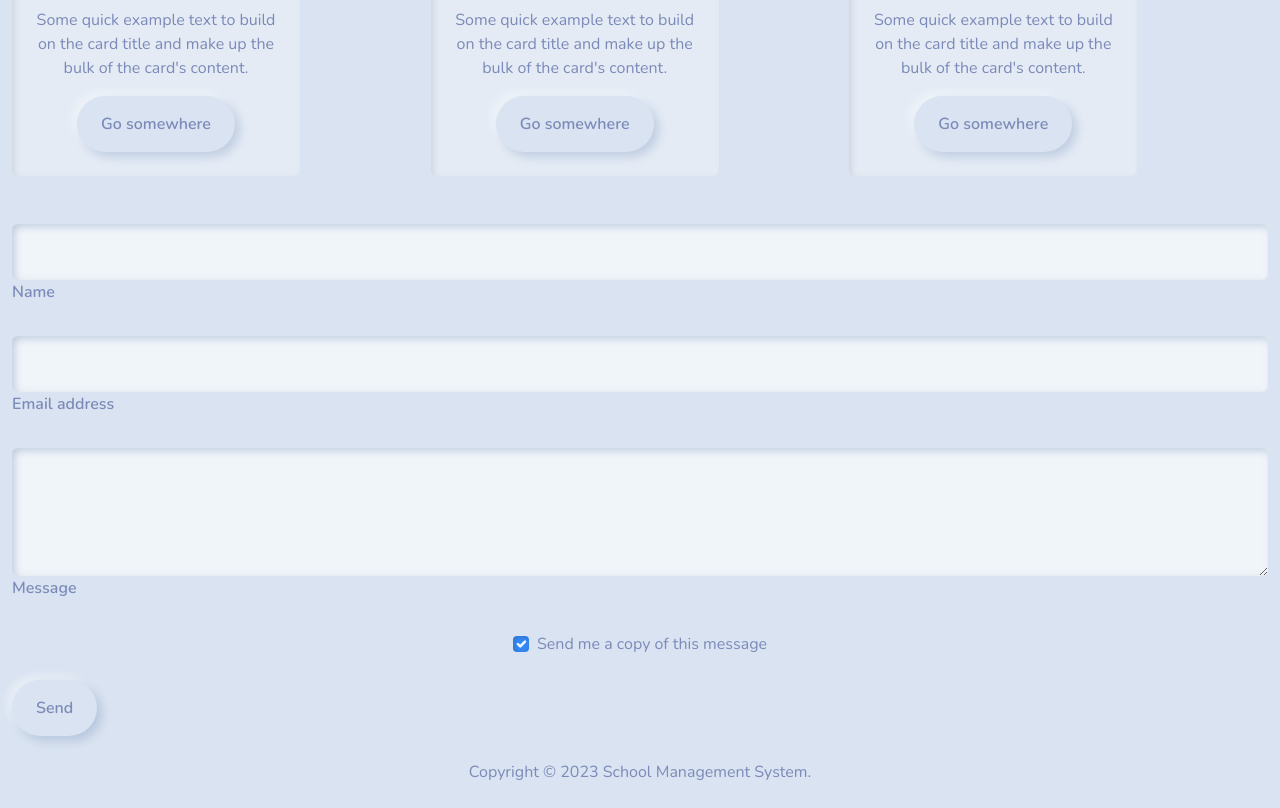
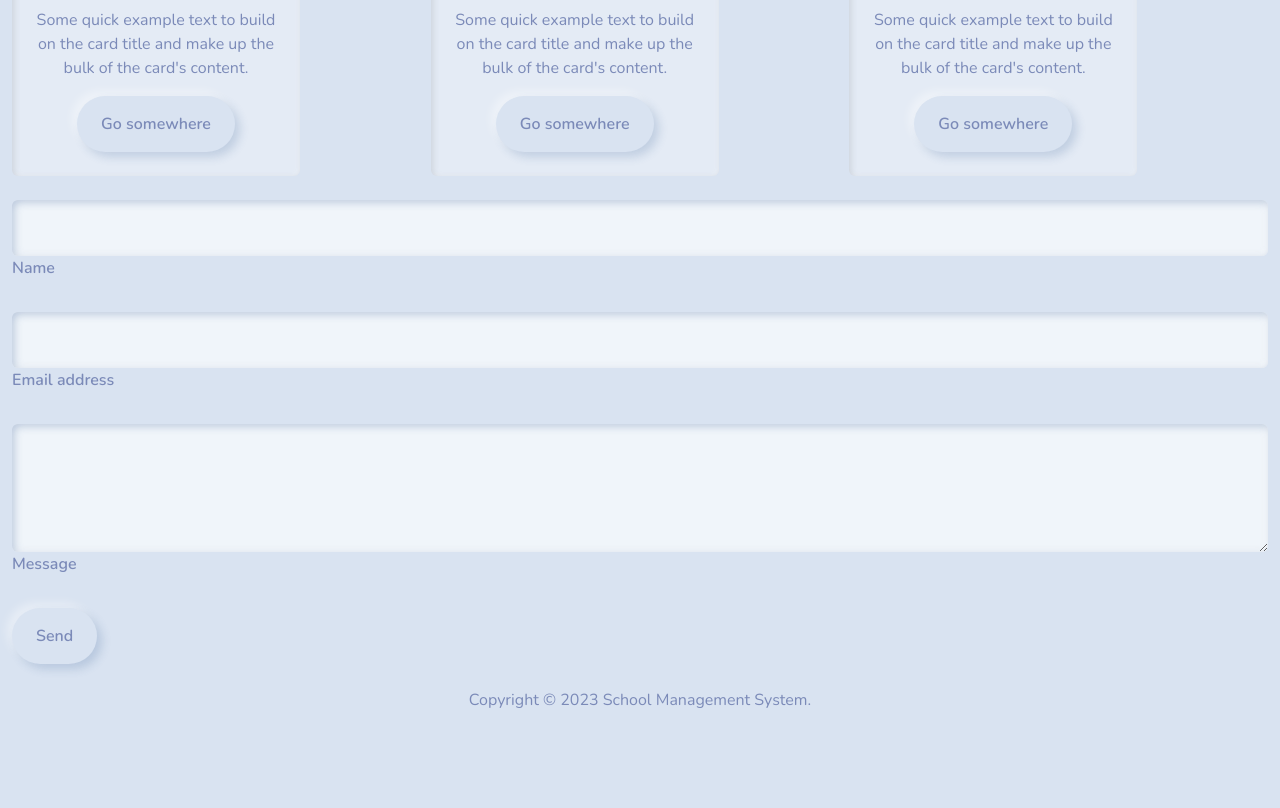
Before and after one commit to Jabir254/school_mgt_system, a Django app: page / in a window 1280 px wide. Shown: the part 1472-2280 px from the top of the page. After the commit the page ends 2180 px from the top, so only its background shows below. Run offline with Django 4.2, Linux system fonts and the light colour scheme; some libraries are stand-ins or nearby versions.

Commit message:
removed a checkbox

```diff
--- a/sms/school/students/templates/students/landing.html
+++ b/sms/school/students/templates/students/landing.html
@@ -75,7 +75,7 @@
 		</div>
 	  </div>
 
-	  <form class="mt-5">
+	  <form class="mt-4">
 			<!-- Name input -->
 			<div class="form-outline mb-4">
 			  <input type="text" id="form4Example1" class="form-control" />
@@ -94,14 +94,6 @@
 			  <label class="form-label" for="form4Example3">Message</label>
 			</div>
 
-			<!-- Checkbox -->
-			<div class="form-check d-flex justify-content-center mb-4">
-			  <input class="form-check-input me-2" type="checkbox" value="" id="form4Example4" checked />
-			  <label class="form-check-label" for="form4Example4">
-				Send me a copy of this message
-			  </label>
-			</div>
-
 			<!-- Submit button -->
 			<button type="submit" class="btn btn-primary btn-block mb-4">Send</button>
 	  </form>
```
